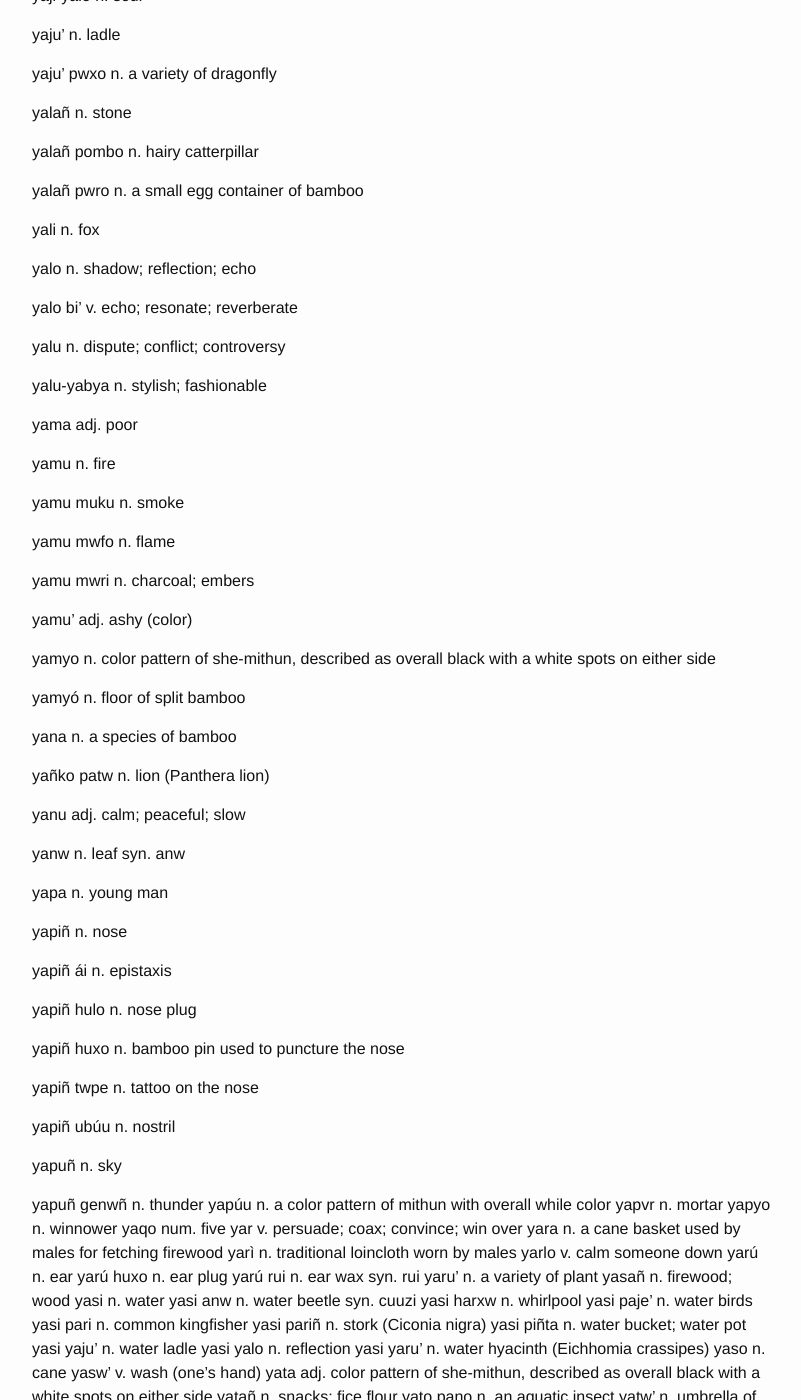
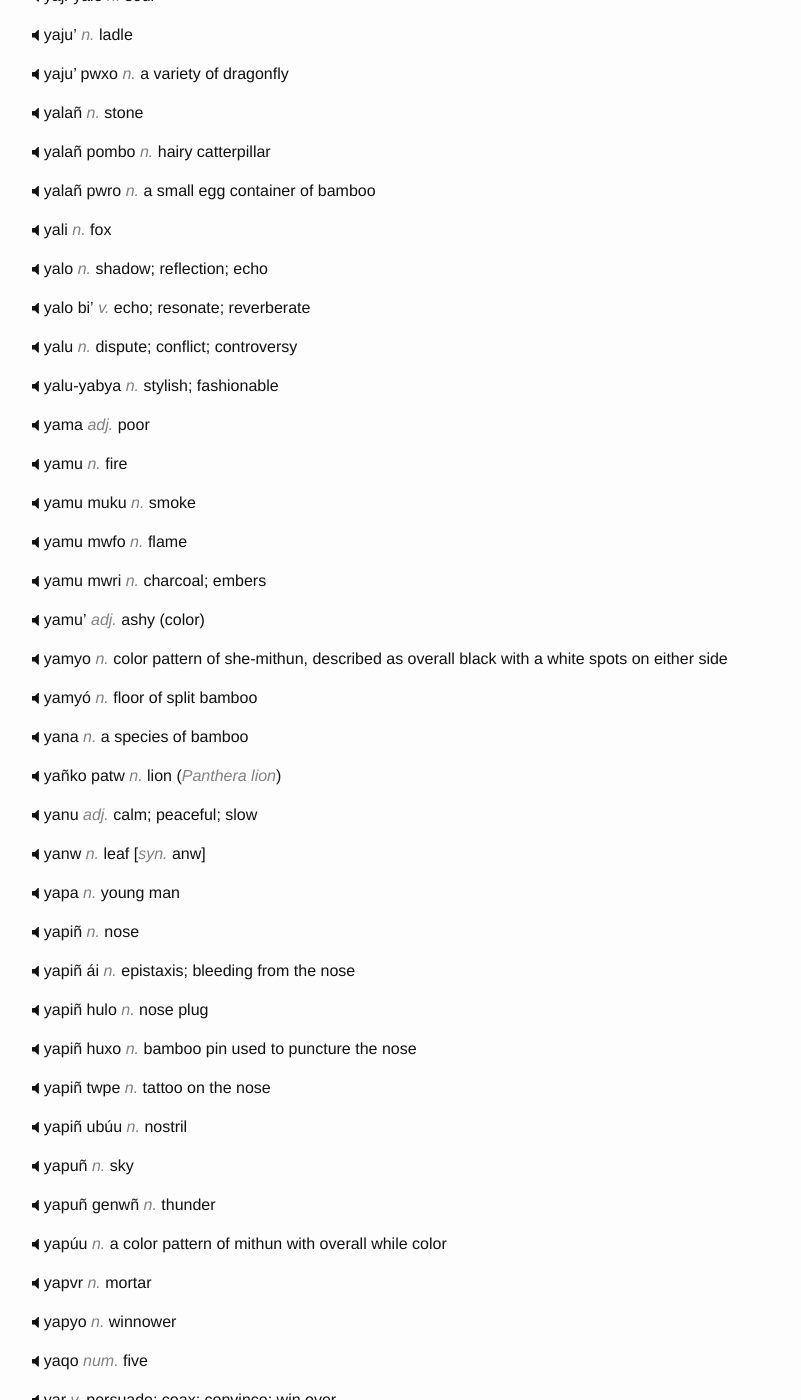
Before and after one commit to hacksparrow/language.apatani.org, a Jekyll site: the page built from dictionary/y.md, in a window 1280 px wide and 1400 px high, scrolled down 844 px. Shown: the whole window, without its empty margins (238-1039 px from the left). Built offline with Jekyll 4.4.1, drawn with Linux system fonts in a browser that asks for light colours; nearby versions of some CDN libraries; some of the changed text lies outside the part shown.

Commit message:
Update y.md

```diff
--- a/dictionary/y.md
+++ b/dictionary/y.md
@@ -3,207 +3,325 @@
 layout: dictionary
 ---
 
-ya	n.	nephew (term of address)
+__ya__	_n._	nephew (term of address)
 
 
-ya'du'-ya'zu'	adj.	tattered; ruined; decayed
+__ya'du'-ya'zu'__	_adj._	tattered; ruined; decayed
 
 
-ya'hi	v.	collapse; cave in; crumple
+__ya'hi__	_v._	collapse; cave in; crumple
 
 
-ya'lañ	n.	boneless portion of red meat	syn.	yo aya'
+__ya'lañ__	_n._	boneless portion of red meat	[_syn._	yo aya']
 
 
-ya'pu-ya'lañ	n.	a variety of Muruñ festival considered to be of higher status
+__ya'pu-ya'lañ__	_n._	a variety of Muruñ festival considered to be of higher status
 
 
-yaa	v.	rot; decay; decompose
+__yaa__	_v._	rot; decay; decompose
 
 
-yaabuñ	adj.	dull (of a person)
+__yaabuñ__	_adj._	dull (of a person)
 
 
-yaaje'	adj.	garrulous (of a person)
+__yaaje'__	_adj._	garrulous (of a person)
 
 
-yaanw	adj.	rotten
+__yaanw__	_adj._	rotten
 
 
-yaaxu'	n.	residue of something after rotting or decomposition
+__yaaxu'__	_n._	residue of something after rotting or decomposition
 
 
-yabiñ	n.	a variety of bamboo (Cephalostachium capitatum)
+__yabiñ__	_n._	a variety of bamboo (_Cephalostachium capitatum_)
 
 
-yaci'	v.	close (a sliding door)
+__yaci'__	_v._	close (a sliding door)
 
 
-yacu	n.	small bamboo container for salt or tobacco
+__yacu__	_n._	small bamboo container for salt or tobacco
 
 
-yadiñ	n.	storage basket of bamboo or cane
+__yadiñ__	_n._	storage basket of bamboo or cane
 
 
-yagw	n.	cane or bamboo basket
+__yagw__	_n._	cane or bamboo basket
 
 
-yahiñ	adj.	rotten (esp. of wood)
+__yahiñ__	_adj._	rotten (esp. of wood)
 
 
-yai	n.	variety of bamboo (Dendrocalamus hamiltonii)
+__yai__	_n._	variety of bamboo (_Dendrocalamus hamiltonii_)
 
 
-yaji-yalo	n.	soul
+__yaji-yalo__	_n._	soul
 
 
-yaju'	n.	ladle
+__yaju'__	_n._	ladle
 
 
-yaju' pwxo	n.	a variety of dragonfly
+__yaju' pwxo__	_n._	a variety of dragonfly
 
 
-yalañ	n.	stone
+__yalañ__	_n._	stone
 
 
-yalañ pombo	n.	hairy catterpillar
+__yalañ pombo__	_n._	hairy catterpillar
 
 
-yalañ pwro	n.	a small egg container of bamboo
+__yalañ pwro__	_n._	a small egg container of bamboo
 
 
-yali	n.	fox
+__yali__	_n._	fox
 
 
-yalo	n.	shadow; reflection; echo
+__yalo__	_n._	shadow; reflection; echo
 
 
-yalo bi'	v.	echo; resonate; reverberate
+__yalo bi'__	_v._	echo; resonate; reverberate
 
 
-yalu	n.	dispute; conflict; controversy
+__yalu__	_n._	dispute; conflict; controversy
 
 
-yalu-yabya	n.	stylish; fashionable
+__yalu-yabya__	_n._	stylish; fashionable
 
 
-yama	adj.	poor
+__yama__	_adj._	poor
 
 
-yamu	n.	fire
+__yamu__	_n._	fire
 
 
-yamu muku	n.	smoke
+__yamu muku__	_n._	smoke
 
 
-yamu mwfo	n.	flame
+__yamu mwfo__	_n._	flame
 
 
-yamu mwri	n.	charcoal; embers
+__yamu mwri__	_n._	charcoal; embers
 
 
-yamu'	adj.	ashy (color)
+__yamu'__	_adj._	ashy (color)
 
 
-yamyo	n.	color pattern of she-mithun, described as overall black with a white spots on either side
+__yamyo__	_n._	color pattern of she-mithun, described as overall black with a white spots on either side
 
 
-yamyó	n.	floor of split bamboo
+__yamyó__	_n._	floor of split bamboo
 
 
-yana	n.	a species of bamboo
+__yana__	_n._	a species of bamboo
 
 
-yañko patw	n.	lion (Panthera lion)
+__yañko patw__	_n._	lion (_Panthera lion_)
 
 
-yanu	adj.	calm; peaceful; slow
+__yanu__	_adj._	calm; peaceful; slow
 
 
-yanw	n.	leaf	syn.	anw
+__yanw__	_n._	leaf	[_syn._	anw]
 
 
-yapa	n.	young man
+__yapa__	_n._	young man
 
 
-yapiñ	n.	nose
+__yapiñ__	_n._	nose
 
 
-yapiñ ái	n.	epistaxis
+__yapiñ ái__	_n._	epistaxis; bleeding from the nose
 
 
-yapiñ hulo	n.	nose plug
+__yapiñ hulo__	_n._	nose plug
 
 
-yapiñ huxo	n.	bamboo pin used to puncture the nose
+__yapiñ huxo__	_n._	bamboo pin used to puncture the nose
 
 
-yapiñ twpe	n.	tattoo on the nose
+__yapiñ twpe__	_n._	tattoo on the nose
 
 
-yapiñ ubúu	n.	nostril
+__yapiñ ubúu__	_n._	nostril
 
 
-yapuñ	n.	sky
+__yapuñ__	_n._	sky
 
 
-yapuñ genwñ	n.	thunder
-yapúu	n.	a color pattern of mithun with overall while color
-yapvr	n.	mortar
-yapyo	n.	winnower
-yaqo	num.	five
-yar	v.	persuade; coax; convince; win over
-yara	n.	a cane basket used by males for fetching firewood
-yarì	n.	traditional loincloth worn by males
-yarlo	v.	calm someone down
-yarú	n.	ear
-yarú huxo	n.	ear plug
-yarú rui	n.	ear wax	syn.	rui
-yaru'	n.	a variety of plant
-yasañ	n.	firewood; wood
-yasi	n.	water
-yasi anw	n.	water beetle	syn.	cuuzi
-yasi harxw	n.	whirlpool
-yasi paje'	n.	water birds
-yasi pari	n.	common kingfisher
-yasi pariñ	n.	stork (Ciconia nigra)
-yasi piñta	n.	water bucket; water pot
-yasi yaju'	n.	water ladle
-yasi yalo	n.	reflection
-yasi yaru'	n.	water hyacinth (Eichhomia crassipes)
-yaso	n.	cane
-yasw'	v.	wash (one's hand)
-yata	adj.	color pattern of she-mithun, described as overall black with a white spots on either side
-yatañ	n.	snacks; fice flour
-yato pano	n.	an aquatic insect
-yatw'	n.	umbrella of bamboo and leaves covering the head and the back
-yau	n.	a color pattern of mithun with overall black color with white in the lower portions of the limbs
-yaw	n.	axe
-yaxañ	n.	large liquid container of bamboo wicker whose inner linin is coated with rubber
-yaxo	n.	stick
-yo	n.	meat
-yo asóo	n.	strips of smoke preserved pork
-yo aya'	n.	fleshy portion of meat	syn.	ya'lañ
-yo badè	n.	ceiling rack for storing meat	syn.	xaci; bade
-yo patvr	n.	cane basket for storing meat
-yo tardu	n.	a bamboo container for storing meat	syn.	tardu
-yo yaxo	n.	skewer (for meat)
-yofañ	n.	dead of night
-yofañ lwpa	n.	midnight
-yopo	n.	cane basket
-yorbw	n.	uphill
-yordiñ	n.	upper portion of a hill	ant.	yorko
-yorgañ	n.	ridge, esp. of mountains
-yorko	n.	lower portion of a hill	ant.	yordiñ
-yorlu	n.	vegetable garden located away from the village
-yormw'	n.	dried chilly pepper
-yorsañ	n.	green chilly
-yorsiñ	n.	dry chilly
-yorxañ	n.	Sichuan pepper	syn.	yorxuñ
-yorxuñ	n.	Sichuan pepper	syn.	yorxañ
-yorxuñ hamañ	n.	toothache plant; paracress (Acmella oleracea)
-yu	v.	chant an ayú
-yu'	v.	skewer
-yu'ti	v.	tighten; tie something tightly
-yugyañ	n.	ritual altar of the Apatanis	syn.	agyañ
-yuu	v.	extend, as hand
+__yapuñ genwñ__	_n._	thunder
+
+
+__yapúu__	_n._	a color pattern of mithun with overall while color
+
+
+__yapvr__	_n._	mortar
+
+
+__yapyo__	_n._	winnower
+
+
+__yaqo__	_num._	five
+
+
+__yar__	_v._	persuade; coax; convince; win over
+
+
+__yara__	_n._	a cane basket used by males for fetching firewood
+
+
+__yarì__	_n._	traditional loincloth worn by males
+
+
+__yarlo__	_v._	calm someone down
+
+
+__yarú__	_n._	ear
+
+
+__yarú huxo__	_n._	ear plug
+
+
+__yarú rui__	_n._	ear wax	[_syn._	rui]
+
+
+__yaru'__	_n._	a variety of plant
+
+
+__yasañ__	_n._	firewood; wood
+
+
+__yasi__	_n._	water
+
+
+__yasi anw__	_n._	water beetle	[_syn._	cuuzi]
+
+
+__yasi harxw__	_n._	whirlpool
+
+
+__yasi paje'__	_n._	water birds
+
+
+__yasi pari__	_n._	common kingfisher
+
+
+__yasi pariñ__	_n._	stork (_Ciconia nigra_)
+
+
+__yasi piñta__	_n._	water bucket; water pot
+
+
+__yasi yaju'__	_n._	water ladle
+
+
+__yasi yalo__	_n._	reflection
+
+
+__yasi yaru'__	_n._	water hyacinth (_Eichhomia crassipes_)
+
+
+__yaso__	_n._	cane
+
+
+__yasw'__	_v._	wash (one's hand)
+
+
+__yata__	_adj._	color pattern of she-mithun, described as overall black with a white spots on either side
+
+
+__yatañ__	_n._	snacks; fice flour
+
+
+__yato pano__	_n._	an aquatic insect
+
+
+__yatw'__	_n._	umbrella of bamboo and leaves covering the head and the back
+
+
+__yau__	_n._	a color pattern of mithun with overall black color with white in the lower portions of the limbs
+
+
+__yaw__	_n._	axe
+
+
+__yaxañ__	_n._	large liquid container of bamboo wicker whose inner linin is coated with rubber
+
+
+__yaxo__	_n._	stick
+
+
+__yo__	_n._	meat
+
+
+__yo asóo__	_n._	strips of smoke preserved pork
+
+
+__yo aya'__	_n._	fleshy portion of meat	[_syn._	ya'lañ]
+
+
+__yo badè__	_n._	ceiling rack for storing meat	[_syn._	xaci; bade]
+
+
+__yo patvr__	_n._	cane basket for storing meat
+
+
+__yo tardu__	_n._	a bamboo container for storing meat	[_syn._	tardu]
+
+
+__yo yaxo__	_n._	skewer (for meat)
+
+
+__yofañ__	_n._	dead of night
+
+
+__yofañ lwpa__	_n._	midnight
+
+
+__yopo__	_n._	cane basket
+
+
+__yorbw__	_n._	uphill
+
+
+__yordiñ__	_n._	upper portion of a hill	[_ant._	yorko]
+
+
+__yorgañ__	_n._	ridge (esp. of mountains)
+
+
+__yorko__	_n._	lower portion of a hill	[_ant._	yordiñ]
+
+
+__yorlu__	_n._	vegetable garden located away from the village
+
+
+__yormw'__	_n._	dried chilly pepper
+
+
+__yorsañ__	_n._	green chilly
+
+
+__yorsiñ__	_n._	dry chilly
+
+
+__yorxañ__	_n._	Sichuan pepper	[_syn._	yorxuñ]
+
+
+__yorxuñ__	_n._	Sichuan pepper	[_syn._	yorxañ]
+
+
+__yorxuñ hamañ__	_n._	toothache plant; paracress (_Acmella oleracea_)
+
+
+__yu__	_v._	chant an ayú
+
+
+__yu'__	_v._	skewer
+
+
+__yu'ti__	_v._	tighten; tie something tightly
+
+
+__yugyañ__	_n._	ritual altar of the Apatanis	[_syn._	agyañ]
+
+
+__yuu__	_v._	extend (as hand)
```
